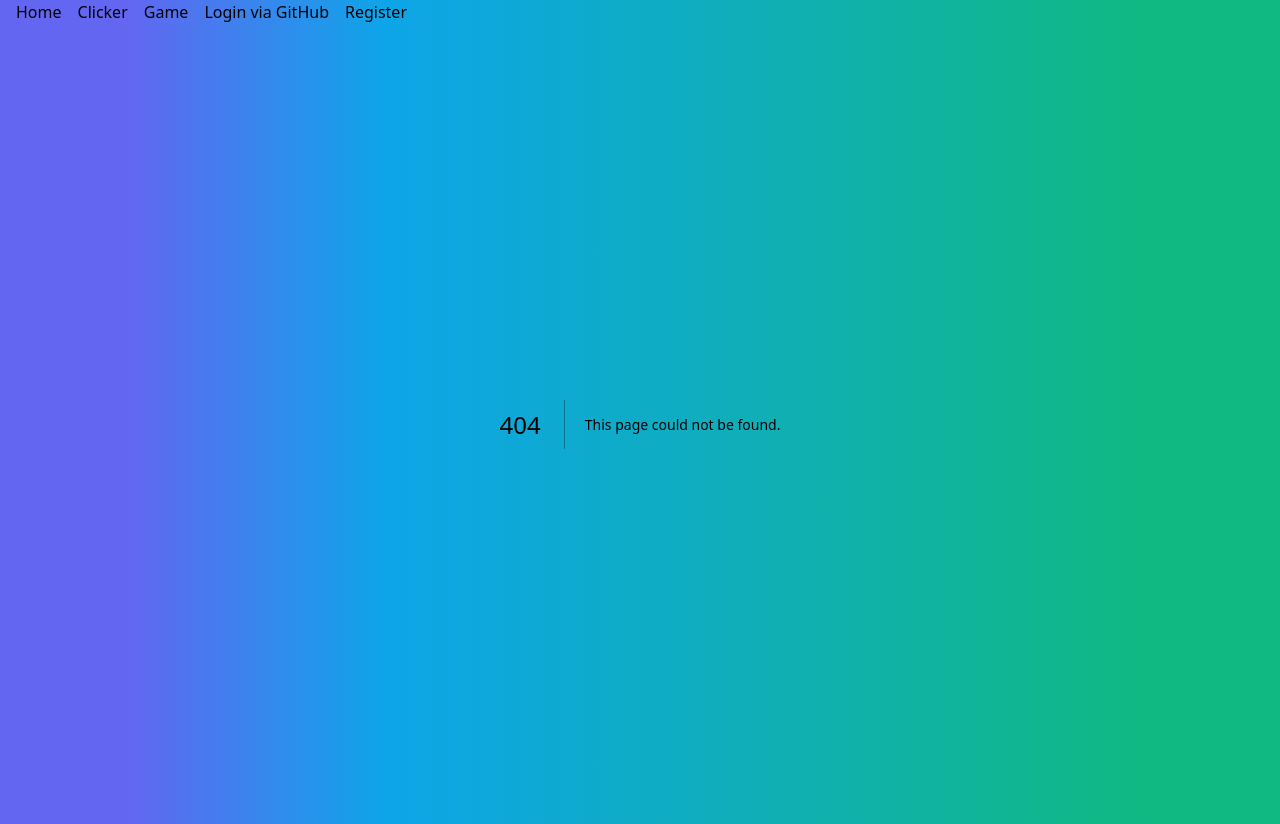
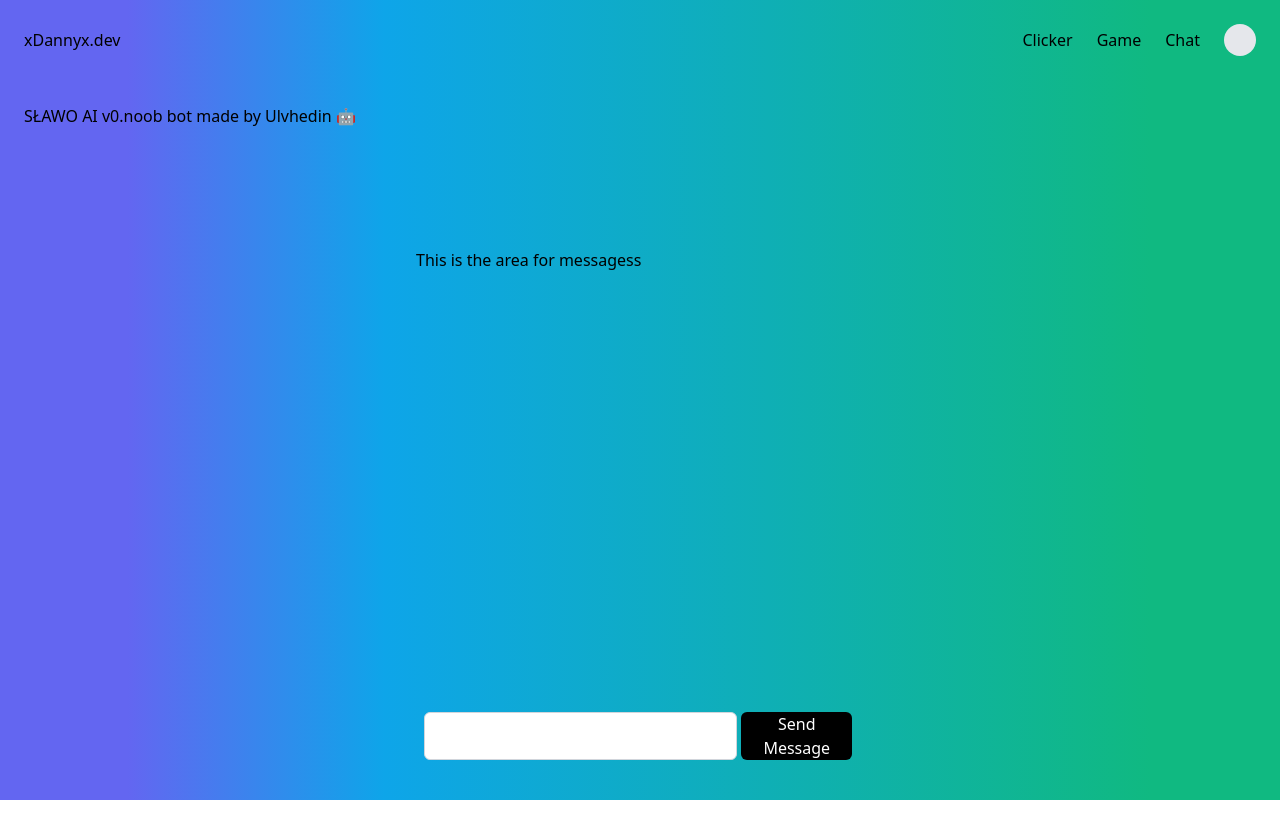
Before and after one commit to xDannyx/next-react-app, a Next.js app: page /chat in a window 1280 px wide. Before the commit this address had no page. After the commit the page ends 800 px from the top, so only its background shows below. Built offline with nearby package versions, Linux system fonts and the light colour scheme.

Commit message:
page for chat, visual changes

```diff
--- /dev/null
+++ b/src/app/chat/page.js
@@ -0,0 +1,22 @@
+export default function Page() {
+  return (
+    <>
+      <p className="font-sans text-base">
+        SŁAWO AI v0.noob bot made by Ulvhedin 🤖
+      </p>
+      <div className="mx-auto w-full max-w-md py-24 flex flex-col stretch">
+        <div className="whitespace-pre-wrap my-6">
+          <p>This is the area for messagess</p>
+        </div>
+        <div className="fixed w-full max-w-md bottom-0 rounded mb-8 p-2">
+          <div className="flex">
+            <input className="w-full border border-gray-300 rounded-md" />
+            <button className="bg-black text-white rounded-md px-4 mx-1">
+              Send Message
+            </button>
+          </div>
+        </div>
+      </div>
+    </>
+  );
+}
--- a/src/app/layout.js
+++ b/src/app/layout.js
@@ -9,14 +9,18 @@ export default function RootLayout({ children }) {
         <title>xDannyx's app</title>
       </head>
       <body className="bg-gradient-to-r from-indigo-500 from-10% via-sky-500 via-30% to-emerald-500 to-90%">
-        <div>
-          <div className="flex mx-4 space-x-4">
-            <Link href="/">Home</Link>
-            <Link href="/game/clicker">Clicker</Link>
-            <Link href="/game/xo">Game</Link>
-            <Link href="/">Login via GitHub</Link>
-            <Link href="/">Register</Link>
+        <section>
+          <div className="container flex flex-col items-center justify-between p-6 mx-auto space-y-4 sm:space-y-0 sm:flex-row">
+            <Link href="/">xDannyx.dev</Link>
+            <div className="flex flex-wrap items-center justify-center gap-6 mt-10">
+              <Link href="/game/clicker">Clicker</Link>
+              <Link href="/game/xo">Game</Link>
+              <Link href="/chat">Chat</Link>
+              <p className="w-8 h-8 bg-gray-200 rounded-full dark:bg-gray-700"></p>
+            </div>
           </div>
+        </section>
+        <div className="container flex-col items-center justify-between p-6 mx-auto space-y-4 sm:space-y-0 sm:flex-row">
           {children}
           <Analytics />
         </div>
--- a/src/app/page.js
+++ b/src/app/page.js
@@ -12,7 +12,7 @@ export default function Page() {
         knows what I want to build LOL 😂
       </h5>
       <button
-        className="py-1 px-3 mx-4 bg-cyan-500 text-white text-sm font-semibold rounded-md shadow-lg shadow-cyan-500/50"
+        className="py-1 px-3 bg-cyan-500 text-white text-sm font-semibold rounded-md shadow-lg shadow-cyan-500/50"
         onClick={() => router.push('/game/clicker')}
       >
         Clicker
```
